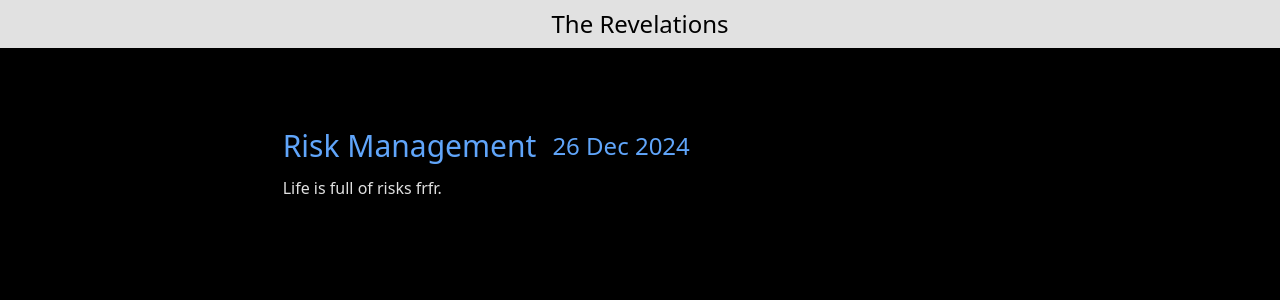
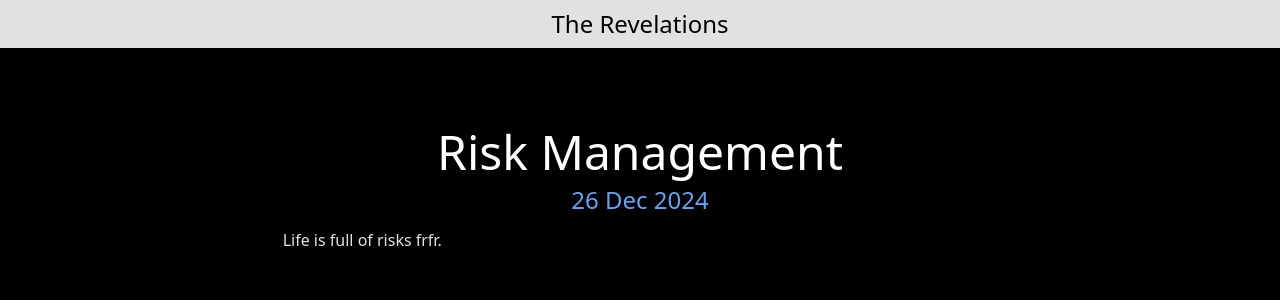
Before and after one commit to theluqmn/revelations, a Jekyll site: the page built from articles/risk-management.md, in a window 1280 px wide. Shown: the top 300 px of the page. Built offline with Jekyll 4.4.1, drawn with Linux system fonts in a browser that asks for light colours; nearby versions of some CDN libraries.

Commit message:
some changes to the css

```diff
--- a/_layouts/post.html
+++ b/_layouts/post.html
@@ -32,8 +32,8 @@
         </header>
 
         <main class="pt-32 p-4 md:p-4 md:pt-32 lg:w-7/12 items-center mx-auto space-y-3 text-sm lg:text-base">
-            <div class="flex flex-row items-center gap-4">
-                <h1 class="text-blue-400 text-3xl">
+            <div class="flex flex-col items-center gap-2">
+                <h1 class="text-white text-5xl">
                     {{ page.title }}
                 </h1>
 
```
